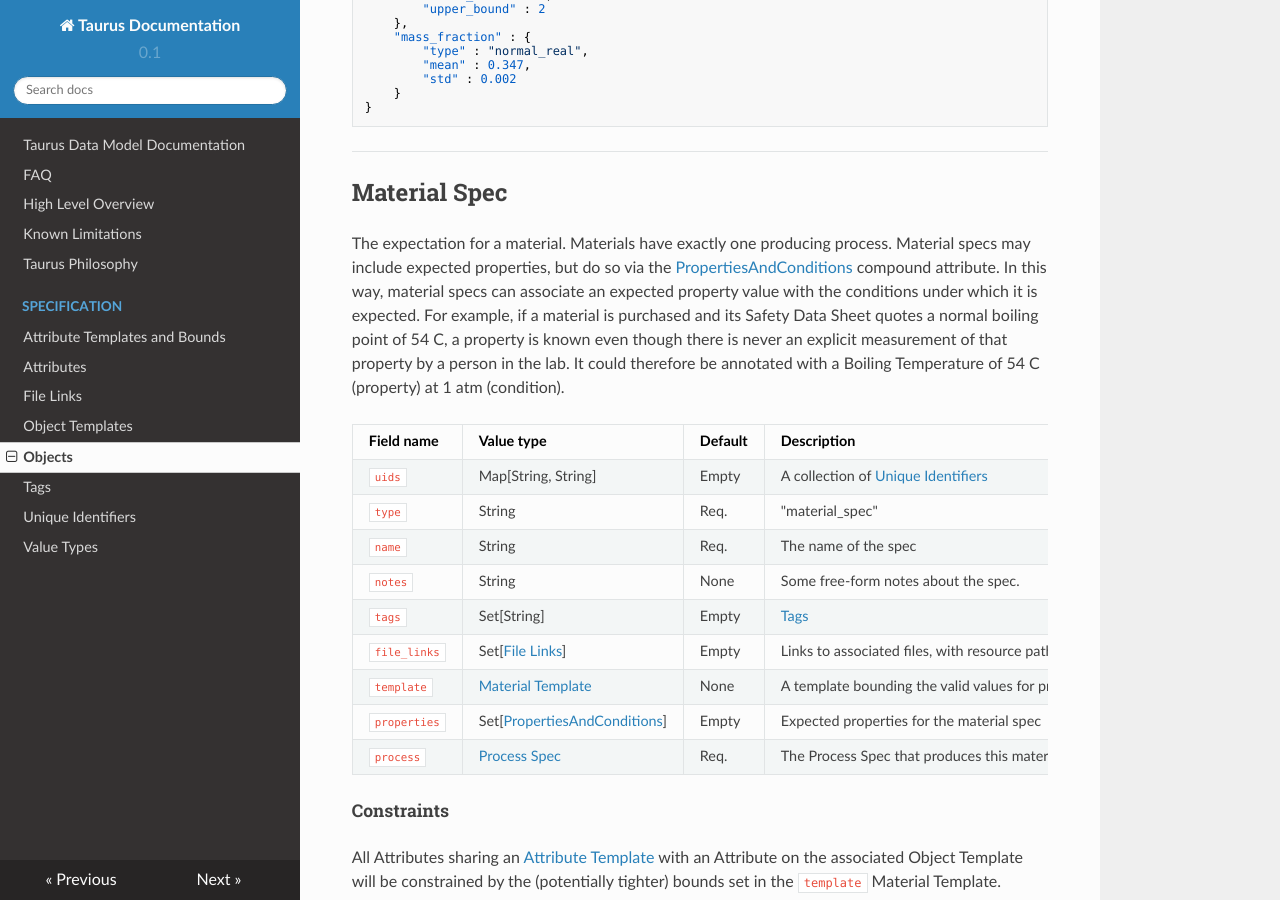
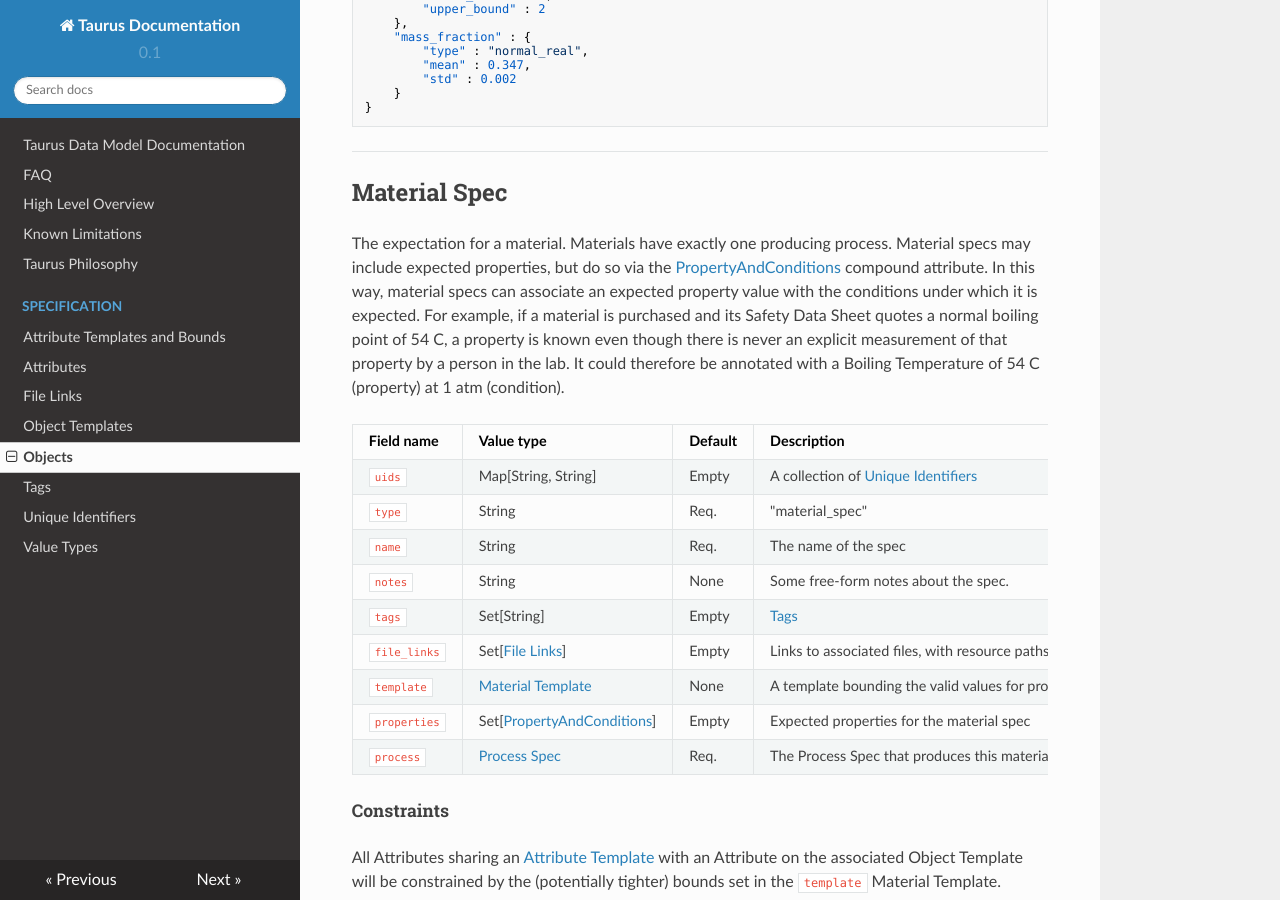
Before and after one commit to CitrineInformatics/gemd-docs, an MkDocs documentation site: the page built from docs/specification/objects.md, in a window 1280 px wide and 900 px high, scrolled down 8291 px. Built offline with MkDocs 1.6.1, drawn with Linux system fonts in a browser that asks for light colours; nearby versions of some CDN libraries.

Commit message:
Fix erroneous plural in PropertyAndConditions.

```diff
--- a/docs/specification/objects.md
+++ b/docs/specification/objects.md
@@ -398,7 +398,7 @@
 The expectation for a material.
 Materials have exactly one producing process.
 Material specs may include expected properties,
-but do so via the [PropertiesAndConditions](../attributes#properties-and-conditions) compound attribute.
+but do so via the [PropertyAndConditions](../attributes#properties-and-conditions) compound attribute.
 In this way, material specs can associate an expected property value with the conditions under which it is expected.
 For example, if a material is purchased and its Safety Data Sheet quotes a normal boiling point of 54 C,
 a property is known even though there is never an explicit measurement of that property by a person in the lab.  It could
@@ -413,7 +413,7 @@
 `tags`        | Set[String]| Empty | [Tags](../tags)
 `file_links`  | Set\[[File Links](../file-links)] | Empty | Links to associated files, with resource paths into the files API
 `template`    | [Material Template](../object-templates/#material-template) | None | A template bounding the valid values for properties of this material.
-`properties`  | Set\[[PropertiesAndConditions](../attributes/#properties-and-conditions)] | Empty | Expected properties for the material spec
+`properties`  | Set\[[PropertyAndConditions](../attributes/#properties-and-conditions)] | Empty | Expected properties for the material spec
 `process`     | [Process Spec](./#process-spec) | Req. | The Process Spec that produces this material
 
 ##### Constraints
```
Also changed, not shown: docs/specification/attributes.md (+1 -1 lines).
